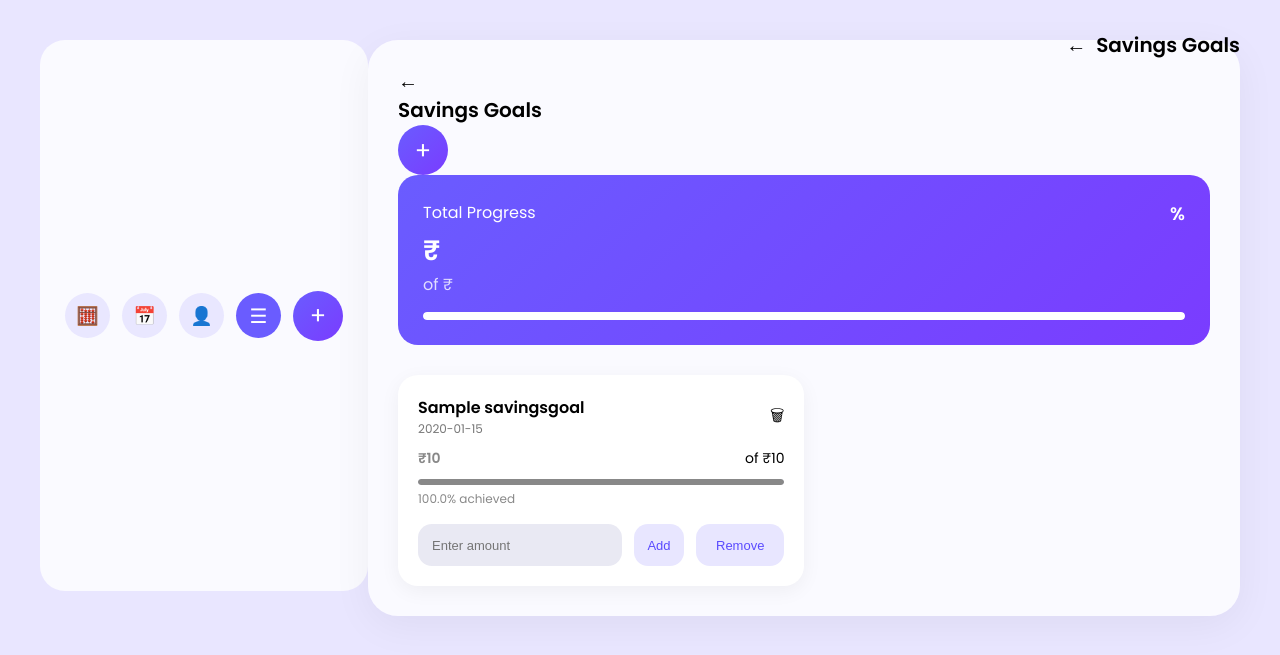
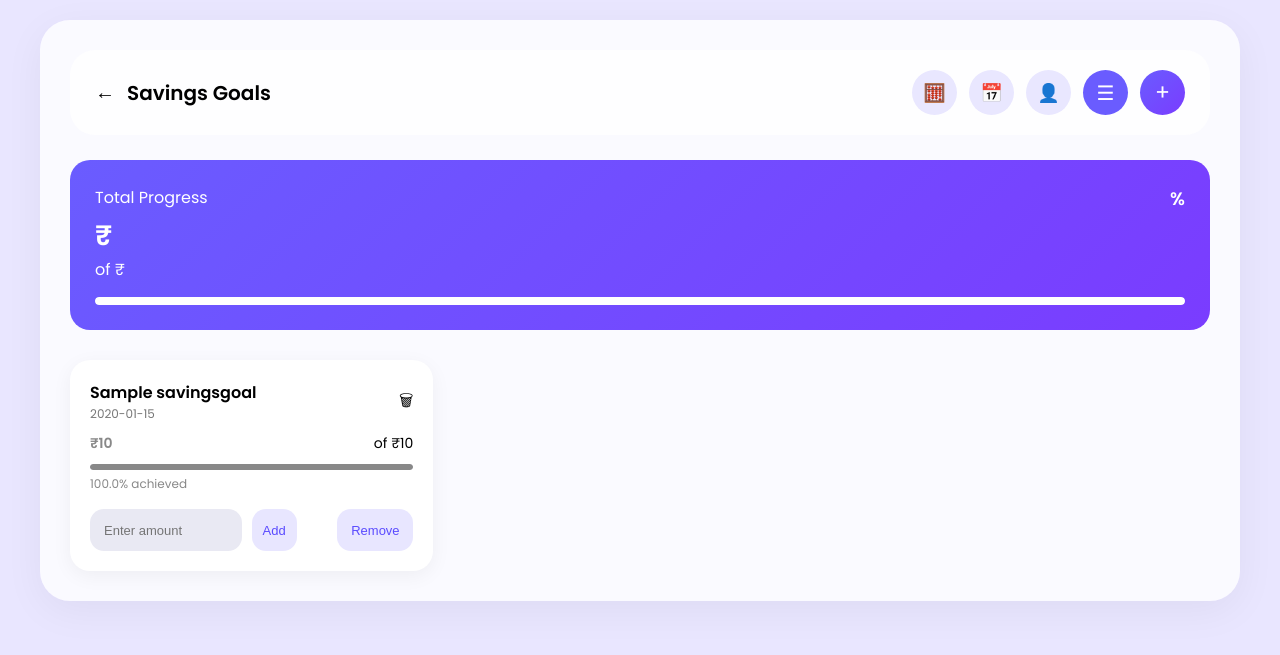
Before and after one commit to Nakiyabohari/MoneyMitra, a Django app: page /savings_goal/ in a window 1280 px wide. Shown: the top 655 px of the page. Run offline with Django 5.2, Linux system fonts and the light colour scheme; a user stored in the database is signed in; tables that the repository leaves empty hold one stand-in row (values such as "Sample post").

Commit message:
saving goles header

```diff
--- a/budget/static/css/savings_goal.css
+++ b/budget/static/css/savings_goal.css
@@ -7,23 +7,60 @@ padding:0;
 body{
 font-family:'Poppins',sans-serif;
 background:#e9e6ff;
-display:flex;
-justify-content:center;
-padding:40px;
+padding:20px;
+overflow-x:hidden;
 }
 
-/* HEADER ICON AREA */
+/* MAIN CONTAINER */
+
+.mobile-container{
+width:100%;
+max-width:1200px;
+margin:0 auto;
+background:#ffffffcc;
+padding:30px;
+border-radius:30px;
+box-shadow:0 10px 40px rgba(0,0,0,0.05);
+overflow:hidden;
+}
+
+/* ================= HEADER ================= */
+
+.page-header{
+display:flex;
+align-items:center;
+justify-content:space-between;
+background:#ffffffcc;
+padding:20px 25px;
+border-radius:25px;
+margin-bottom:25px;
+}
 
 .header-left{
 display:flex;
-flex-direction:row;
-gap:15px;
 align-items:center;
-justify-content:flex-end;
-position:absolute;
-top:30px;
-right:40px;
+gap:12px;
 }
+
+.header-right{
+display:flex;
+align-items:center;
+gap:12px;
+}
+
+.back-btn{
+border:none;
+background:none;
+font-size:20px;
+cursor:pointer;
+}
+
+.title{
+font-size:20px;
+font-weight:600;
+}
+
+/* ICON BUTTONS */
 
 .circle-icon{
 width:45px;
@@ -51,89 +88,20 @@ font-size:20px;
 cursor:pointer;
 }
 
-/* MAIN CONTAINER */
-
-.mobile-container{
-width:100%;
-max-width:1300px;
-background:#ffffffcc;
-padding:30px;
-border-radius:30px;
-box-shadow:0 10px 40px rgba(0,0,0,0.05);
-}
-
-/* PAGE HEADER */
-
-.page-header{
-display:flex;
-align-items:center;
-justify-content:space-between;
-
-background:#ffffffcc;
-padding:20px 25px;
-border-radius:25px;
-
-margin-bottom:25px;
-}
-
-/* LEFT SIDE */
-
-.header-left{
-display:flex;
-align-items:center;
-gap:10px;
-}
-
-/* RIGHT SIDE */
-
-.header-right{
-display:flex;
-align-items:center;
-gap:12px;
-}
-
-/* BACK BUTTON */
-
-.back-btn{
-border:none;
-background:none;
-font-size:20px;
-cursor:pointer;
-}
-
-/* TITLE */
-
-.title{
-font-size:20px;
-font-weight:600;
-}
-
-.back-btn{
-border:none;
-background:none;
-font-size:20px;
-cursor:pointer;
-}
-
-.title{
-font-size:20px;
-font-weight:600;
-}
-
 .add-btn{
-width:50px;
-height:50px;
+width:45px;
+height:45px;
 border-radius:50%;
 background:linear-gradient(135deg,#6a5cff,#7a3cff);
 color:white;
 display:flex;
 align-items:center;
 justify-content:center;
-font-size:24px;
+font-size:22px;
 cursor:pointer;
 }
 
-/* TOTAL PROGRESS CARD */
+/* ================= TOTAL CARD ================= */
 
 .total-card{
 background:linear-gradient(135deg,#6a5cff,#7a3cff);
@@ -147,10 +115,6 @@ position:relative;
 .total-card h2{
 font-size:28px;
 margin-top:5px;
-}
-
-.total-card span{
-opacity:0.8;
 }
 
 .total-percent{
@@ -191,14 +155,13 @@ border-radius:20px;
 padding:20px;
 box-shadow:0 5px 20px rgba(0,0,0,0.05);
 transition:0.2s;
+width:100%;
 }
 
 .goal-card:hover{
 transform:translateY(-4px);
 box-shadow:0 12px 30px rgba(0,0,0,0.08);
 }
-
-/* GOAL HEADER */
 
 .goal-header{
 display:flex;
@@ -244,26 +203,22 @@ height:100%;
 border-radius:10px;
 }
 
-/* PROGRESS TEXT */
-
 .progress-text{
 font-size:12px;
 margin-top:5px;
 }
 
-/* QUICK BUTTON AREA */
+/* ================= QUICK ACTIONS ================= */
 
 .quick-buttons{
-display:flex;
-gap:12px;
+display:grid;
+grid-template-columns:2fr 1fr 1fr;
+gap:10px;
 margin-top:16px;
-align-items:center;
 }
 
-/* INPUT */
-
 .amount-input{
-flex:1;
+width:100%;
 height:42px;
 padding:0 14px;
 border-radius:14px;
@@ -273,51 +228,27 @@ font-size:13px;
 outline:none;
 }
 
-.amount-input:focus{
-background:#ede9ff;
-}
-
-/* BUTTON BASE */
-
 .quick-buttons button{
 height:42px;
-padding:0 20px;
 border:none;
 border-radius:14px;
 font-size:13px;
 font-weight:500;
 cursor:pointer;
-transition:all 0.2s ease;
 display:flex;
 align-items:center;
 justify-content:center;
+background:#e8e6ff;
+color:#5a4bff;
+transition:0.2s;
 }
 
-/* ADD BUTTON */
-
-.quick-buttons .add-btn{
-background:#e8e6ff;
-color:#5a4bff;
-}
-
-.quick-buttons .add-btn:hover{
+.quick-buttons button:hover{
 background:#6a5cff;
 color:white;
 }
 
-/* REMOVE BUTTON */
-
-.remove-btn{
-background:#e8e6ff;
-color:#5a4bff;
-}
-
-.remove-btn:hover{
-background:#6a5cff;
-color:white;
-}
-
-/* MODAL OVERLAY */
+/* ================= MODAL ================= */
 
 .modal-overlay{
 position:fixed;
--- a/budget/templates/savings_goal.html
+++ b/budget/templates/savings_goal.html
@@ -15,6 +15,11 @@
 </head>
 
 <body>
+
+<!-- PAGE HEADER -->
+<body>
+
+<div class="mobile-container">
 
     <!-- PAGE HEADER -->
     <div class="page-header">
@@ -37,25 +42,6 @@
         </div>
 
     </div>
-
-
-<div class="mobile-container">
-
-<!-- PAGE HEADER -->
-<div class="header">
-
-<div class="left-header">
-
-<button class="back-btn" onclick="goBack()">←</button>
-
-<div class="title">Savings Goals</div>
-
-</div>
-
-<div class="add-btn" onclick="openModal()">+</div>
-
-</div>
-
 
 <!-- TOTAL PROGRESS -->
 {% if goals %}
```
Also changed, not shown: other parts of budget/static/css/savings_goal.css (+36 -38 lines). Lines whose indentation alone changed are shown as unchanged.
